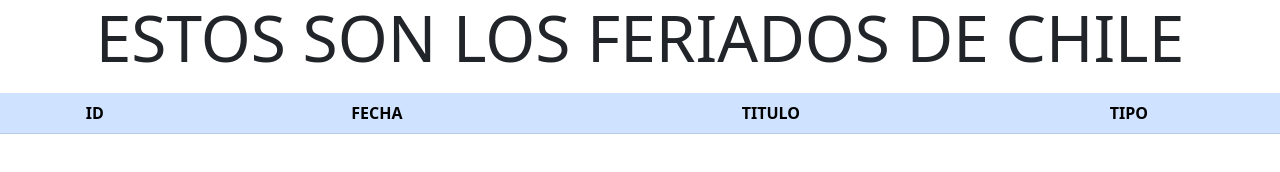
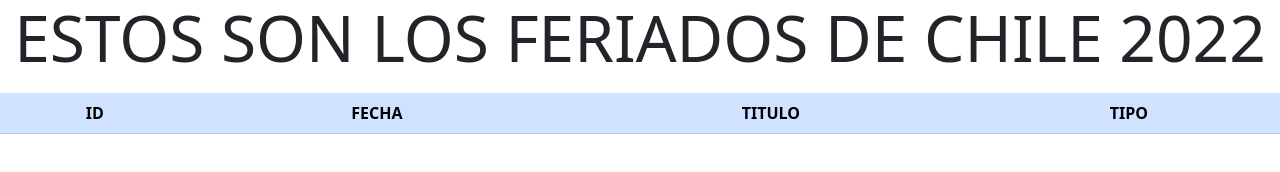
Before and after one commit to W1ll1amC/desafioFeriados, a plain HTML site: page index.html in a window 1280 px wide. Drawn offline with nearby package versions, Linux system fonts and the light colour scheme.

Commit message:
Update index.html

```diff
--- a/index.html
+++ b/index.html
@@ -11,7 +11,7 @@
     <title>Hello, world!</title>
   </head>
   <body class="text-center">
-    <p class="display-3">ESTOS SON LOS FERIADOS DE CHILE</p>
+    <p class="display-3">ESTOS SON LOS FERIADOS DE CHILE 2022</p>
 
 
 
```
